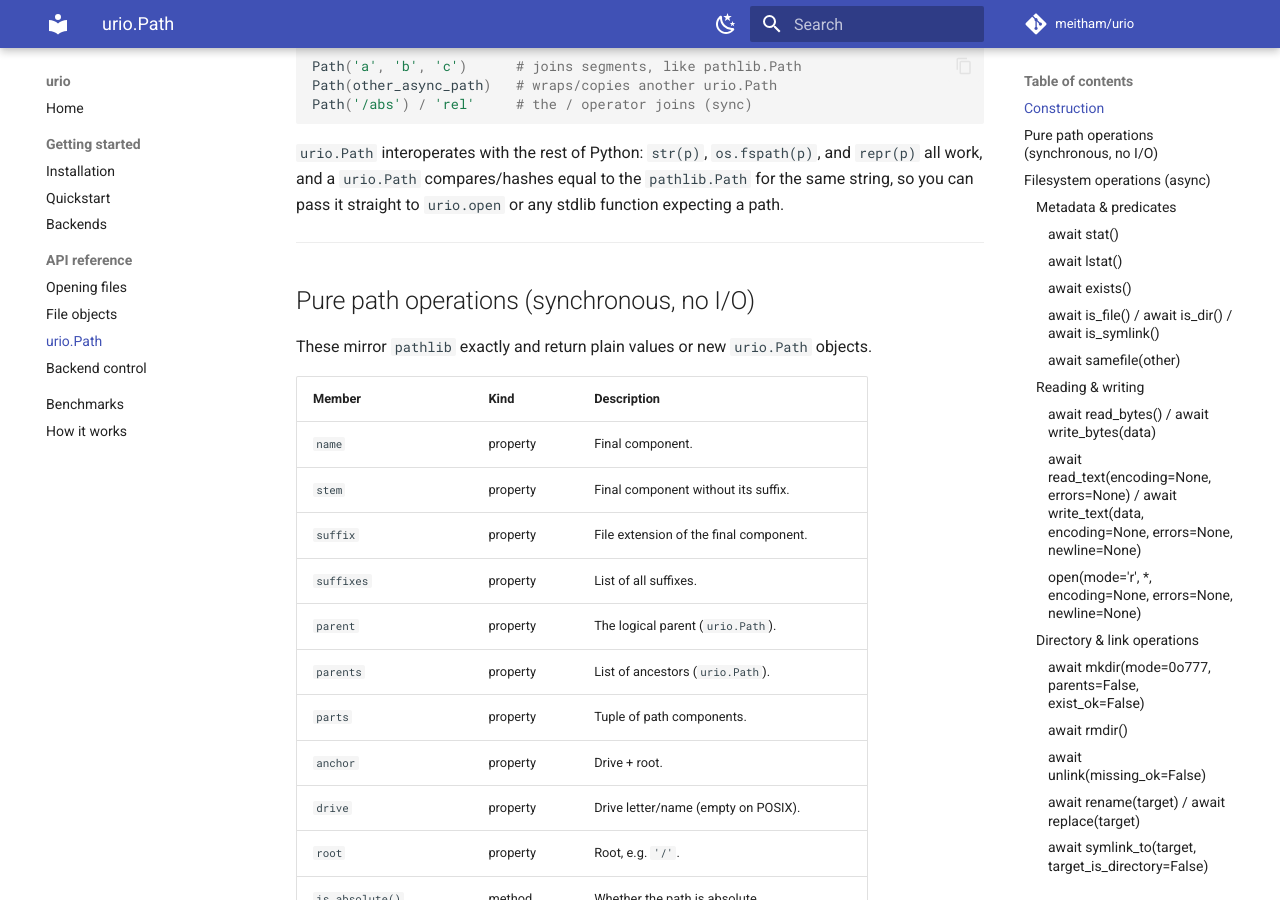
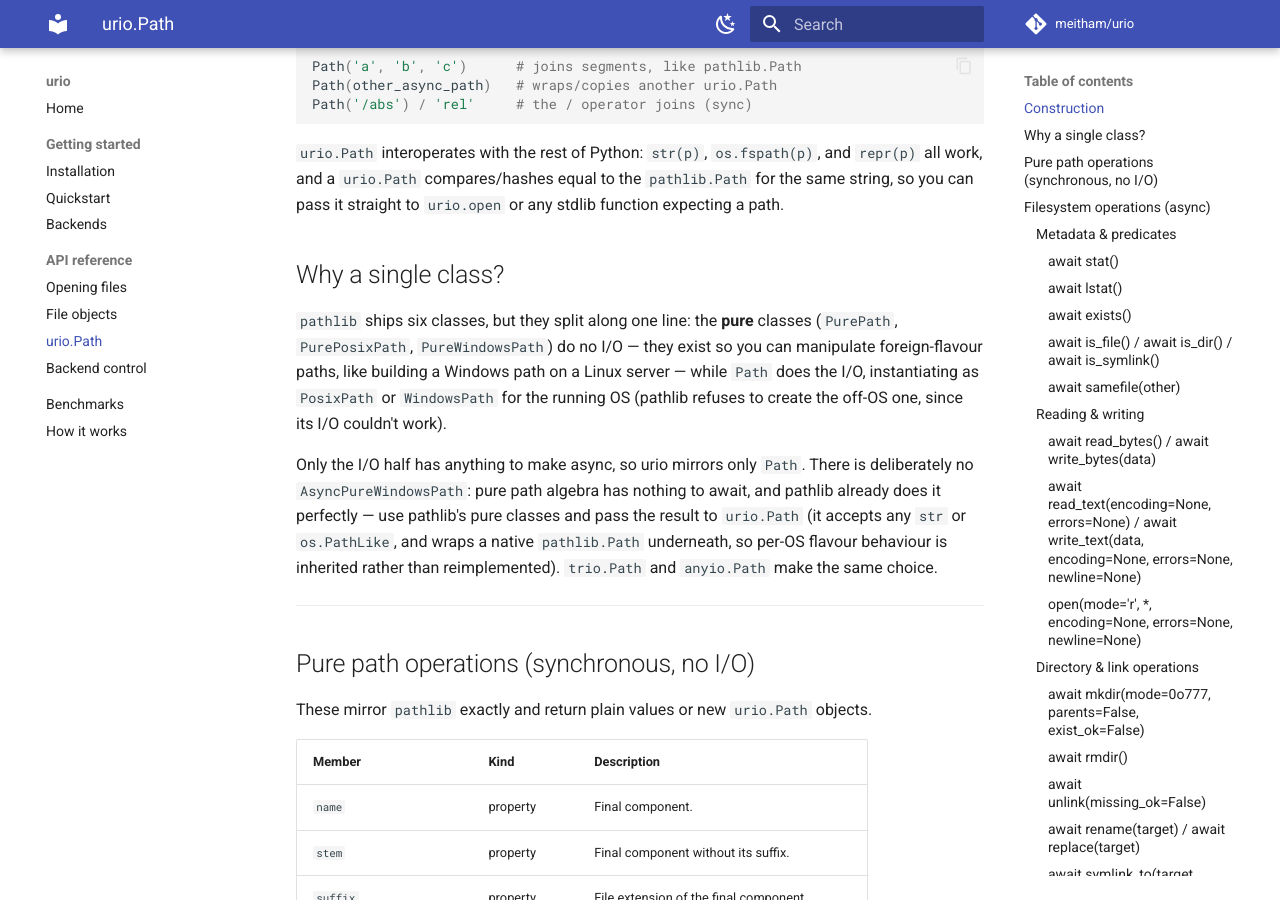
Before and after one commit to meitham/urio, an MkDocs documentation site: the page built from docs/api/path.md, in a window 1280 px wide and 900 px high, scrolled down 589 px. Built offline with MkDocs 1.6.1 and Material for MkDocs 9.7.7, drawn with Linux system fonts in a browser that asks for light colours; comment, search, counter and statistics services are not loaded.

```diff
--- a/docs/api/path.md
+++ b/docs/api/path.md
@@ -35,6 +35,23 @@
 `repr(p)` all work, and a `urio.Path` compares/hashes equal to the
 `pathlib.Path` for the same string, so you can pass it straight to `urio.open`
 or any stdlib function expecting a path.
+
+## Why a single class?
+
+`pathlib` ships six classes, but they split along one line: the **pure**
+classes (`PurePath`, `PurePosixPath`, `PureWindowsPath`) do no I/O — they
+exist so you can manipulate foreign-flavour paths, like building a Windows
+path on a Linux server — while `Path` does the I/O, instantiating as
+`PosixPath` or `WindowsPath` for the running OS (pathlib refuses to create
+the off-OS one, since its I/O couldn't work).
+
+Only the I/O half has anything to make async, so urio mirrors only `Path`.
+There is deliberately no `AsyncPureWindowsPath`: pure path algebra has
+nothing to await, and pathlib already does it perfectly — use pathlib's pure
+classes and pass the result to `urio.Path` (it accepts any `str` or
+`os.PathLike`, and wraps a native `pathlib.Path` underneath, so per-OS
+flavour behaviour is inherited rather than reimplemented). `trio.Path` and
+`anyio.Path` make the same choice.
 
 ---
 
```
Also changed, not shown: README.md (+1 -1 lines), docs/index.md (+1 -1 lines), 6 other files.
